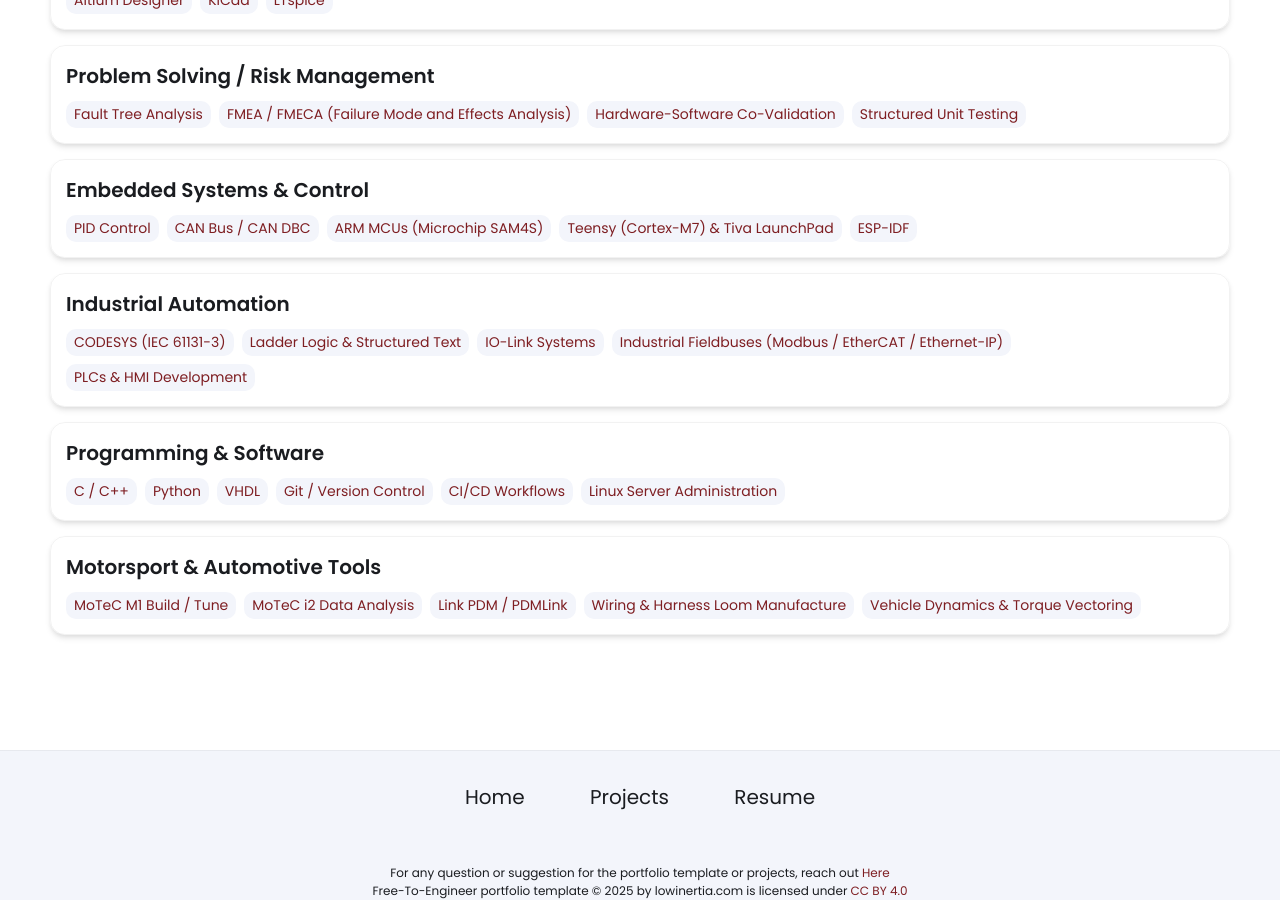
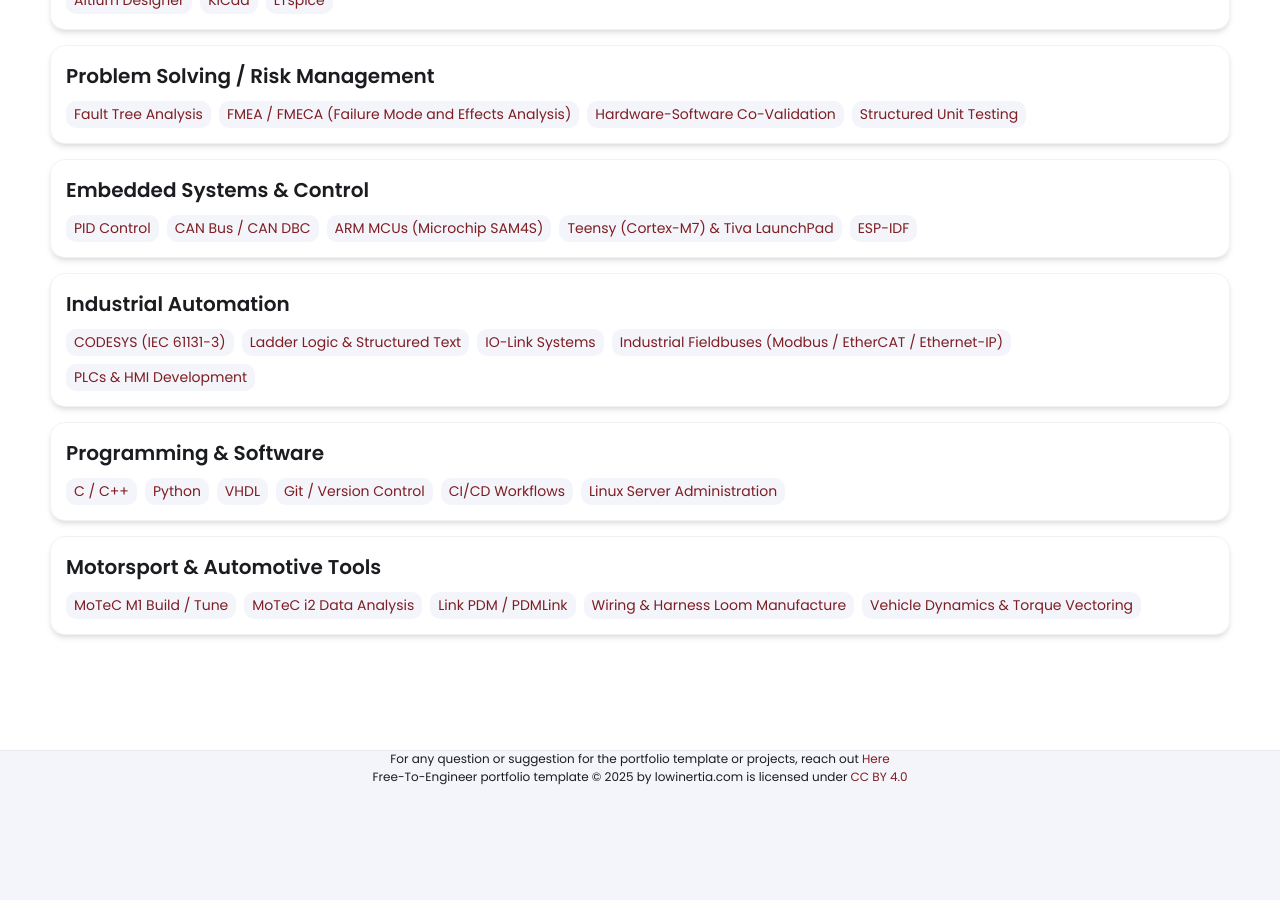
Before and after one commit to jack-wi11son/jack-wi11son.github.io, a Jekyll site: the page built from index.html, in a window 1280 px wide and 900 px high, scrolled down 3214 px. Built offline with Jekyll 4.4.1, drawn with Linux system fonts in a browser that asks for light colours.

Commit message:
remove footer buttons

```diff
--- a/_includes/footer.html
+++ b/_includes/footer.html
@@ -1,5 +1,5 @@
 <footer>
-    <div class="footer-content">
+    <!-- <div class="footer-content">
         <div class="links">
             <a href="/">
                 <span>Home</span>
@@ -11,7 +11,7 @@
                 <span>Resume</span>
             </a>
         </div>
-    </div>
+    </div> -->
     <div class="license">
         <span>For any question or suggestion for the portfolio template or projects, reach out <a class="help" href="mailto:admin@lowinertia.com"> Here</a> </span>
         <p>Free-To-Engineer portfolio template © 2025 by lowinertia.com is licensed under <a href="https://creativecommons.org/licenses/by/4.0/?ref=chooser-v1">CC BY 4.0</a></p>
```
